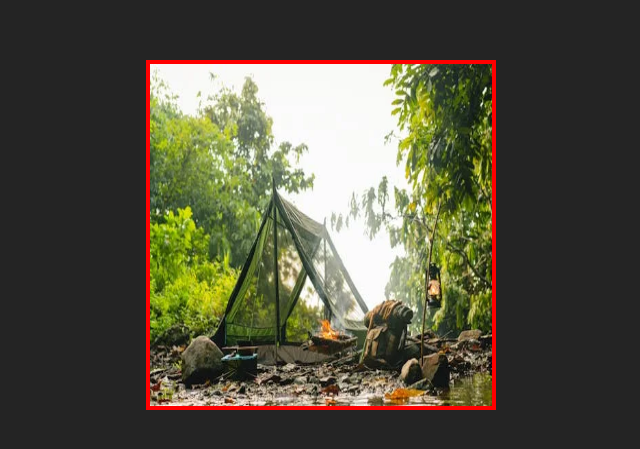
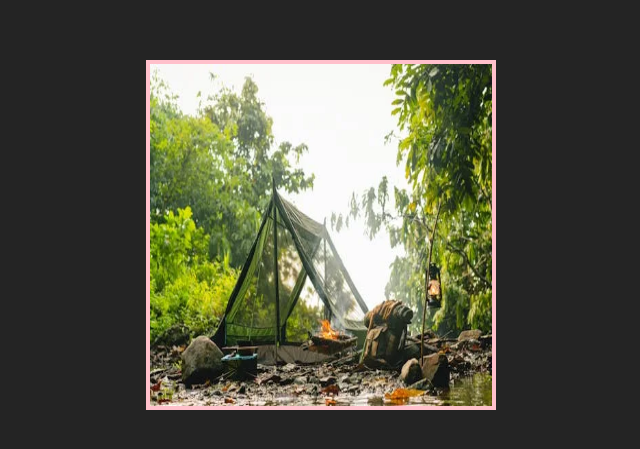
Before and after one commit to Samadhanshelke/Image-pinching, a React (Vite) app: page / in a window 1280 px wide. Shown: the part 165-614 px from the top of the page, without its empty margins (319-959 px from the left). Built offline with nearby package versions, Linux system fonts and the light colour scheme.

Commit message:
testing 12

```diff
--- a/src/ZoomableImage.jsx
+++ b/src/ZoomableImage.jsx
@@ -5,12 +5,14 @@ const ZoomableImage = ({ src }) => {
   const imgRef = useRef(null);
   const [zoom, setZoom] = useState(1);
   const [initialDistance, setInitialDistance] = useState(null);
-
+   const [position,setPosition] = useState({x:0,y:0})
   const handleTouchStart = (event) => {
     if (event.touches.length === 2) {
       const distance = getDistance(event.touches[0], event.touches[1]);
       setInitialDistance(distance);
     }
+
+
   };
 
   const handleTouchMove = (event) => {
@@ -20,6 +22,15 @@ const ZoomableImage = ({ src }) => {
         const scale = currentDistance / initialDistance;
         setZoom((prevZoom) => Math.max(1, Math.min(prevZoom * scale, 3)));
       }
+
+    }
+    if(event.touches.length === 1){
+      console.log('touched')
+      setPosition({
+        x:event.touches[0].clientX,
+        y:event.touches[0].clientY
+      })
+      console.log(position)
     }
   };
 
@@ -28,6 +39,7 @@ const ZoomableImage = ({ src }) => {
   };
 
   const getDistance = (touch1, touch2) => {
+    console.log(touch1,touch2)
     return Math.sqrt(
       Math.pow(touch2.clientX - touch1.clientX, 2) + Math.pow(touch2.clientY - touch1.clientY, 2)
     );
@@ -41,7 +53,7 @@ const ZoomableImage = ({ src }) => {
     display: 'flex',
     justifyContent: 'center',
     alignItems: 'center',
-    border: '4px solid red'
+    border: '4px solid pink'
   };
 
   const imgStyle = {
@@ -51,7 +63,12 @@ const ZoomableImage = ({ src }) => {
     maxWidth: 'none',
     maxHeight: 'none',
     transition: 'width 0.2s, height 0.2s, transform 0.2s',
+    transform: ` translate(${position.x}px, ${position.y}px)`,
+
   };
+
+
+
 
   return (
     <div
@@ -66,6 +83,7 @@ const ZoomableImage = ({ src }) => {
         src={src}
         alt="Zoomable"
         style={imgStyle}
+        // className={`translate-x-${position.x} translate-y-${position.y}`}
       />
     </div>
   );
```
